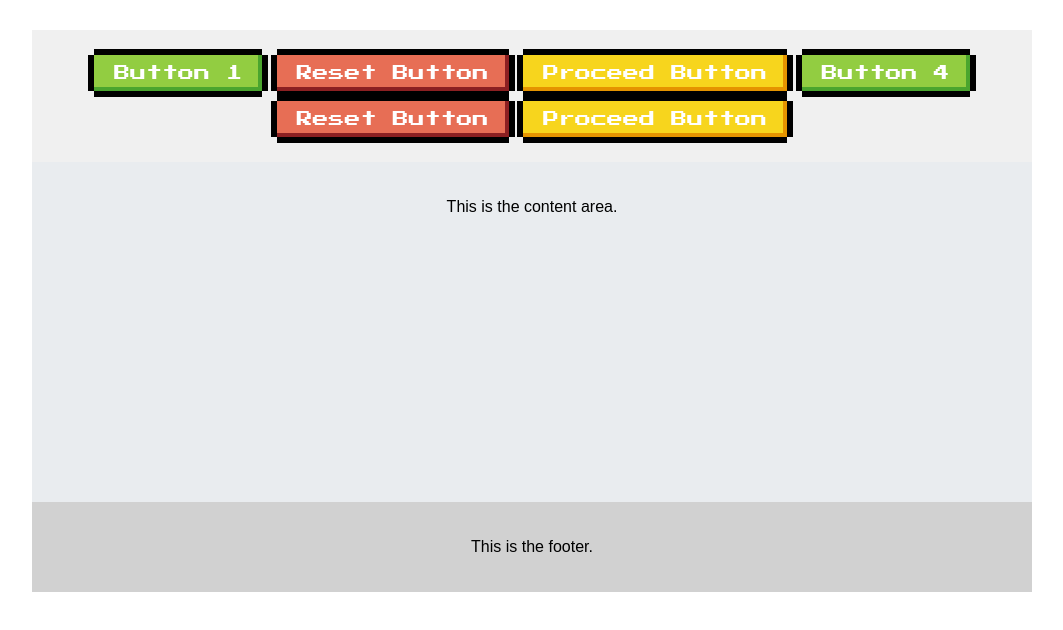
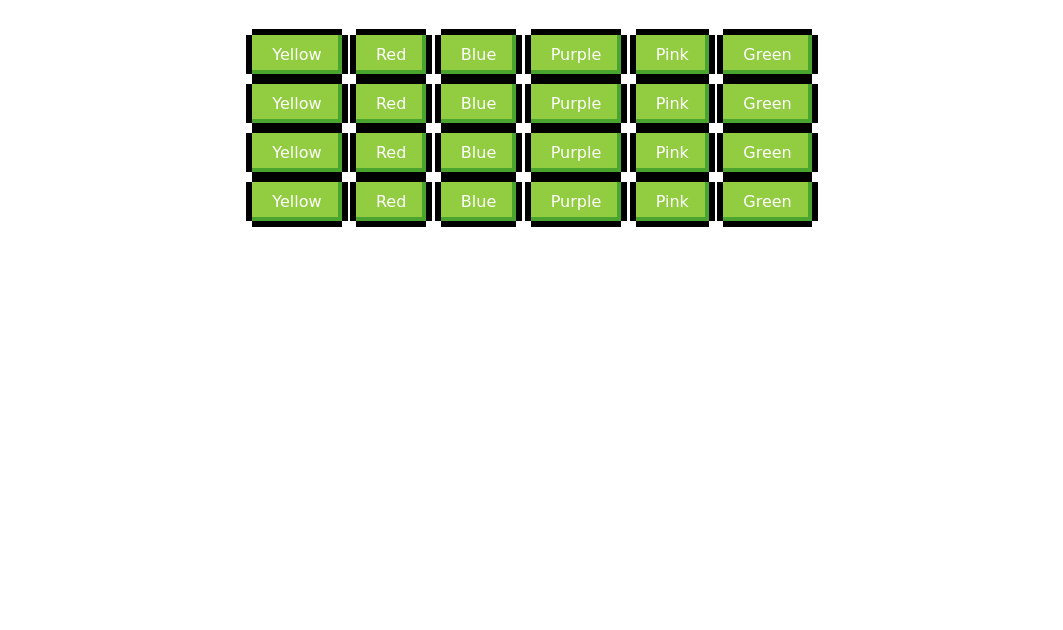
Before and after one commit to brunurb/HTML-CSS-TEMPLATES, a plain HTML site: page 8BITBUTTONS/index.html in a window 1280 px wide. Shown: the whole page, without its empty margins (108-1171 px from the left). Drawn offline with Linux system fonts and the light colour scheme.

Commit message:
Update index.html

```diff
--- a/8BITBUTTONS/index.html
+++ b/8BITBUTTONS/index.html
@@ -3,28 +3,44 @@
 <head>
     <meta charset="UTF-8">
     <meta name="viewport" content="width=device-width, initial-scale=1.0">
-    <title>Button Layout</title>
-    <link href="https://fonts.googleapis.com/css2?family=Press+Start+2P&display=swap" rel="stylesheet">
+    <title>8-Bit Style Buttons</title>
     <link rel="stylesheet" href="8bitbtn.css">
 </head>
 <body>
-
-    <div class="top">
-        <a href="#" class="eightbit-btn">Button 1</a>
-        <a href="#" class="eightbit-btn eightbit-btn--reset">Reset Button</a>
-        <a href="#" class="eightbit-btn eightbit-btn--proceed">Proceed Button</a>
-        <a href="#" class="eightbit-btn">Button 4</a>
-        <a href="#" class="eightbit-btn eightbit-btn--reset">Reset Button</a>
-        <a href="#" class="eightbit-btn eightbit-btn--proceed">Proceed Button</a>
+    <!-- Top section with buttons -->
+    <div id="top">
+        <div class="row-small">
+            <a href="#" class="eightbit-btn eightbit-btn--yellow">Yellow</a>
+            <a href="#" class="eightbit-btn eightbit-btn--red">Red</a>
+            <a href="#" class="eightbit-btn eightbit-btn--blue">Blue</a>
+            <a href="#" class="eightbit-btn eightbit-btn--purple">Purple</a>
+            <a href="#" class="eightbit-btn eightbit-btn--pink">Pink</a>
+            <a href="#" class="eightbit-btn">Green</a>
+        </div>
+        <div class="row-medium">
+            <a href="#" class="eightbit-btn eightbit-btn--yellow">Yellow</a>
+            <a href="#" class="eightbit-btn eightbit-btn--red">Red</a>
+            <a href="#" class="eightbit-btn eightbit-btn--blue">Blue</a>
+            <a href="#" class="eightbit-btn eightbit-btn--purple">Purple</a>
+            <a href="#" class="eightbit-btn eightbit-btn--pink">Pink</a>
+            <a href="#" class="eightbit-btn">Green</a>
+        </div>
+        <div class="row-large">
+            <a href="#" class="eightbit-btn eightbit-btn--yellow">Yellow</a>
+            <a href="#" class="eightbit-btn eightbit-btn--red">Red</a>
+            <a href="#" class="eightbit-btn eightbit-btn--blue">Blue</a>
+            <a href="#" class="eightbit-btn eightbit-btn--purple">Purple</a>
+            <a href="#" class="eightbit-btn eightbit-btn--pink">Pink</a>
+            <a href="#" class="eightbit-btn">Green</a>
+        </div>
+        <div class="row-xlarge">
+            <a href="#" class="eightbit-btn eightbit-btn--yellow">Yellow</a>
+            <a href="#" class="eightbit-btn eightbit-btn--red">Red</a>
+            <a href="#" class="eightbit-btn eightbit-btn--blue">Blue</a>
+            <a href="#" class="eightbit-btn eightbit-btn--purple">Purple</a>
+            <a href="#" class="eightbit-btn eightbit-btn--pink">Pink</a>
+            <a href="#" class="eightbit-btn">Green</a>
+        </div>
     </div>
 
-    <div class="middle">
-        <p>This is the content area.</p>
-    </div>
-
-    <div class="footer">
-        <p>This is the footer.</p>
-    </div>
-
-</body>
-</html>
+    <!-- Middl
```
